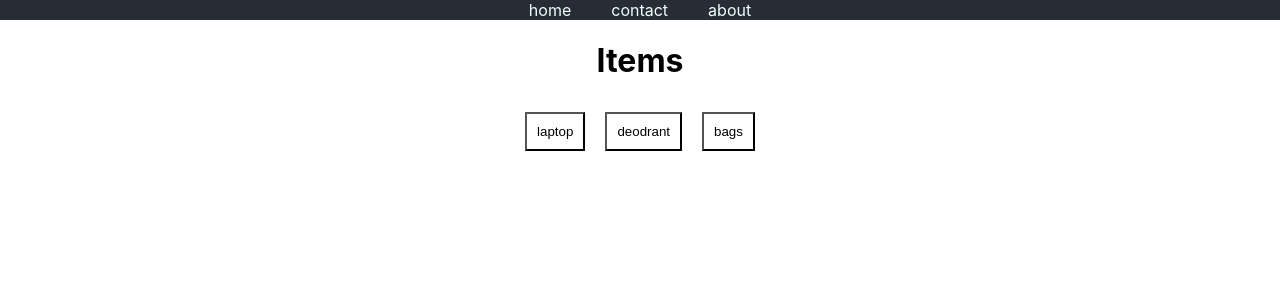
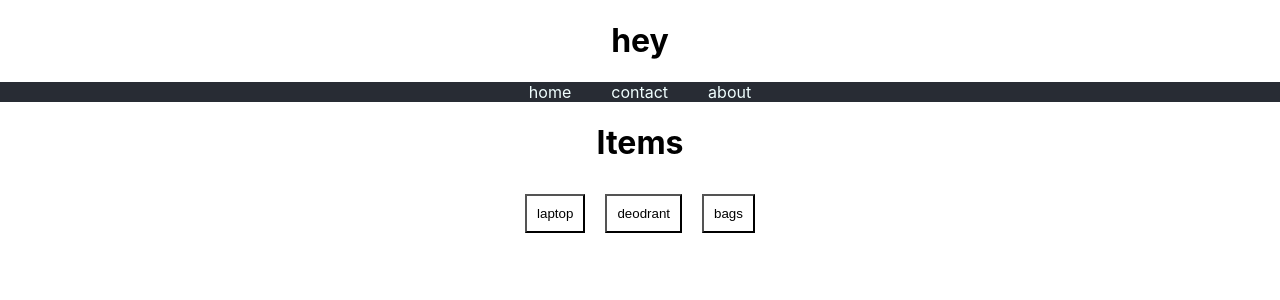
Before and after one commit to rahulchaudhary222/Batch010822, a React (Create React App) app: page / in a window 1280 px wide. Shown: the top 300 px of the page. Built offline with nearby package versions, Linux system fonts and the light colour scheme.

Commit message:
first commit

```diff
--- a/src/App.js
+++ b/src/App.js
@@ -9,6 +9,7 @@ function App() {
   const navigate = useNavigate();
   return (
     <div className="App">
+      <h1>hey</h1>
       <div className="navBar">
         <span
           onClick={() => {
--- a/src/components/home/home.css
+++ b/src/components/home/home.css
@@ -8,8 +8,6 @@
   height: 100px;
   background-color: blanchedalmond;
   margin: 10px;
-}
-.filterWrapper {
 }
 
 .slectedBtn {
```
